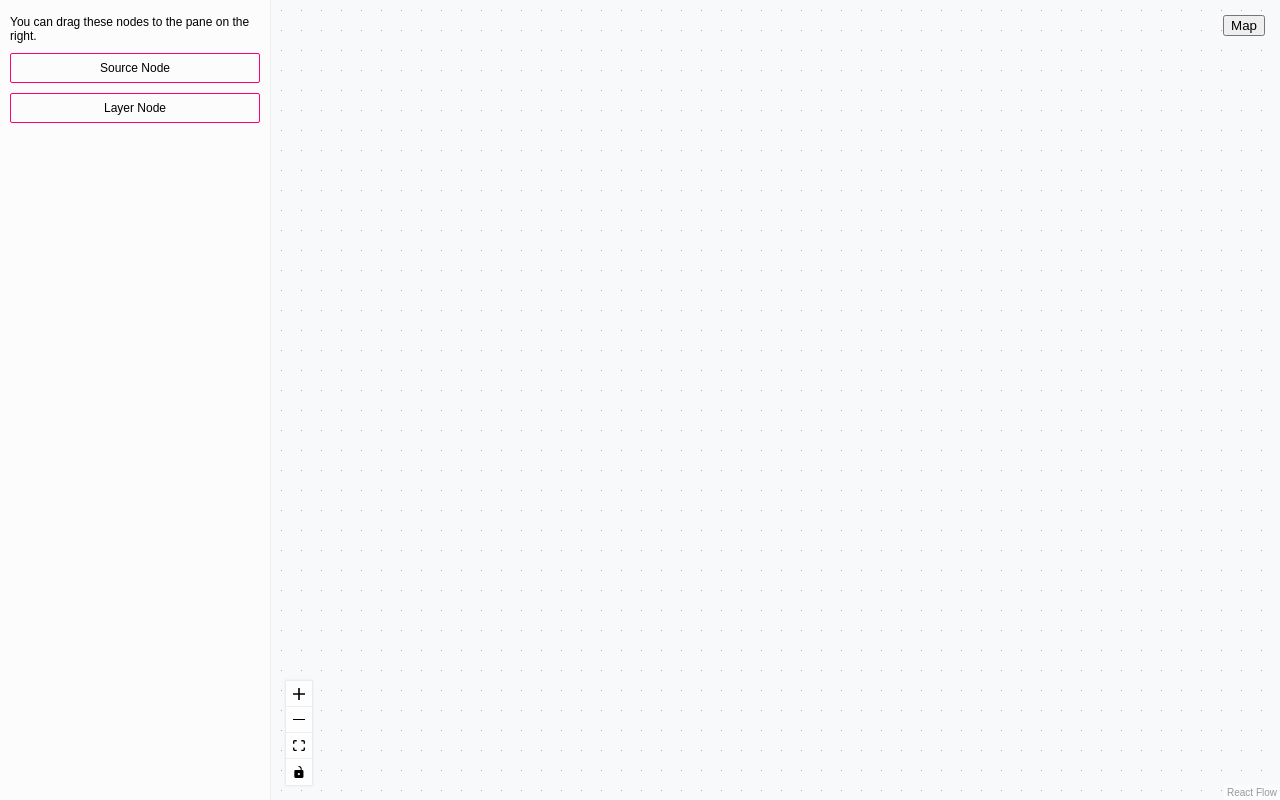
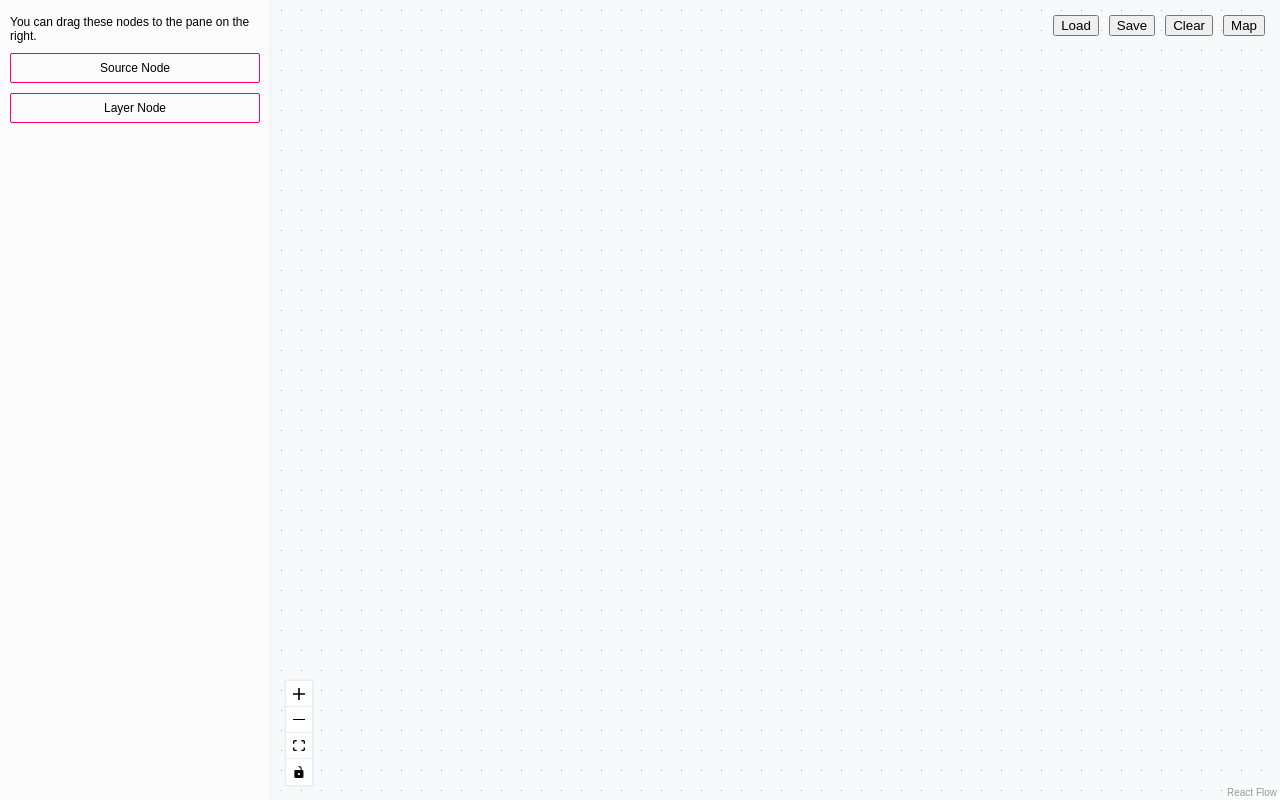
Before and after one commit to dcmdestello/carto-assignment, a React (Vite) app: page / in a window 1280 px wide. Built offline with nearby package versions, Linux system fonts and the light colour scheme.

Commit message:
Added Load, Save and Clear functionality to a new DiagramToolbar component.

```diff
--- /dev/null
+++ b/src/DiagramView/DiagramToolbar/DiagramToolbar.tsx
@@ -0,0 +1,77 @@
+import { useCallback } from "react";
+import { useReactFlow } from "@xyflow/react";
+import type { ViewMode } from "../../App";
+
+interface DiagramToolbarProps {
+  setViewMode: (mode: ViewMode) => void;
+}
+
+const FLOW_STORAGE_KEY = "reactFlowState";
+
+export const DiagramToolbar = ({ setViewMode }: DiagramToolbarProps) => {
+  const rfInstance = useReactFlow();
+  const { setNodes, setEdges, setViewport } = rfInstance;
+
+  const handleSave = useCallback(() => {
+    if (rfInstance) {
+      const flow = rfInstance.toObject();
+      localStorage.setItem(FLOW_STORAGE_KEY, JSON.stringify(flow));
+    }
+  }, [rfInstance]);
+
+  const handleLoad = useCallback(() => {
+    const loadFlowFromStorage = async () => {
+      const data = localStorage.getItem(FLOW_STORAGE_KEY);
+      if (!data) return;
+
+      const flow = JSON.parse(data);
+
+      if (flow) {
+        const { x = 0, y = 0, zoom = 1 } = flow.viewport;
+        setNodes(flow.nodes || []);
+        setEdges(flow.edges || []);
+        setViewport({ x, y, zoom });
+      }
+    };
+
+    loadFlowFromStorage();
+  }, [setNodes, setEdges, setViewport]);
+
+  const handleClear = useCallback(() => {
+    setNodes([]);
+    setEdges([]);
+  }, [setNodes, setEdges]);
+
+  return (
+    <div style={{ display: "flex", gap: "10px" }}>
+      <button
+        onClick={() => {
+          handleLoad();
+        }}
+      >
+        Load
+      </button>
+      <button
+        onClick={() => {
+          handleSave();
+        }}
+      >
+        Save
+      </button>
+      <button
+        onClick={() => {
+          handleClear();
+        }}
+      >
+        Clear
+      </button>
+      <button
+        onClick={() => {
+          setViewMode("map");
+        }}
+      >
+        Map
+      </button>
+    </div>
+  );
+};
--- /dev/null
+++ b/src/DiagramView/DiagramToolbar/index.ts
@@ -0,0 +1 @@
+export * from "./DiagramToolbar";
--- a/src/DiagramView/DiagramView.tsx
+++ b/src/DiagramView/DiagramView.tsx
@@ -24,6 +24,7 @@ import type { ViewMode } from "../App";
 import { SourceNode, LayerNode } from "./Nodes";
 
 import { DeletableEdge } from "./Edges/DeletableEdge";
+import { DiagramToolbar } from "./DiagramToolbar/DiagramToolbar";
 
 const nodeTypes = {
   source: SourceNode,
@@ -40,11 +41,11 @@ const initialEdges: Edge[] = [];
 let id = 0;
 const getId = () => `dndnode_${id++}`;
 
-type FlowDiagramProps = {
+type DiagramViewProps = {
   setViewMode: (mode: ViewMode) => void;
 };
 
-export const DiagramView = ({ setViewMode }: FlowDiagramProps) => {
+export const DiagramView = ({ setViewMode }: DiagramViewProps) => {
   const reactFlowWrapper = useRef(null);
   const [nodes, setNodes, onNodesChange] = useNodesState<Node>(initialNodes);
   const [edges, setEdges, onEdgesChange] = useEdgesState<Edge>(initialEdges);
@@ -99,13 +100,7 @@ export const DiagramView = ({ setViewMode }: FlowDiagramProps) => {
   return (
     <div className="dndflow">
       <Panel position="top-right">
-        <button
-          onClick={() => {
-            setViewMode("map");
-          }}
-        >
-          Map
-        </button>
+        <DiagramToolbar setViewMode={setViewMode} />
       </Panel>
       <Sidebar />
       <div className="reactflow-wrapper" ref={reactFlowWrapper}>
```
